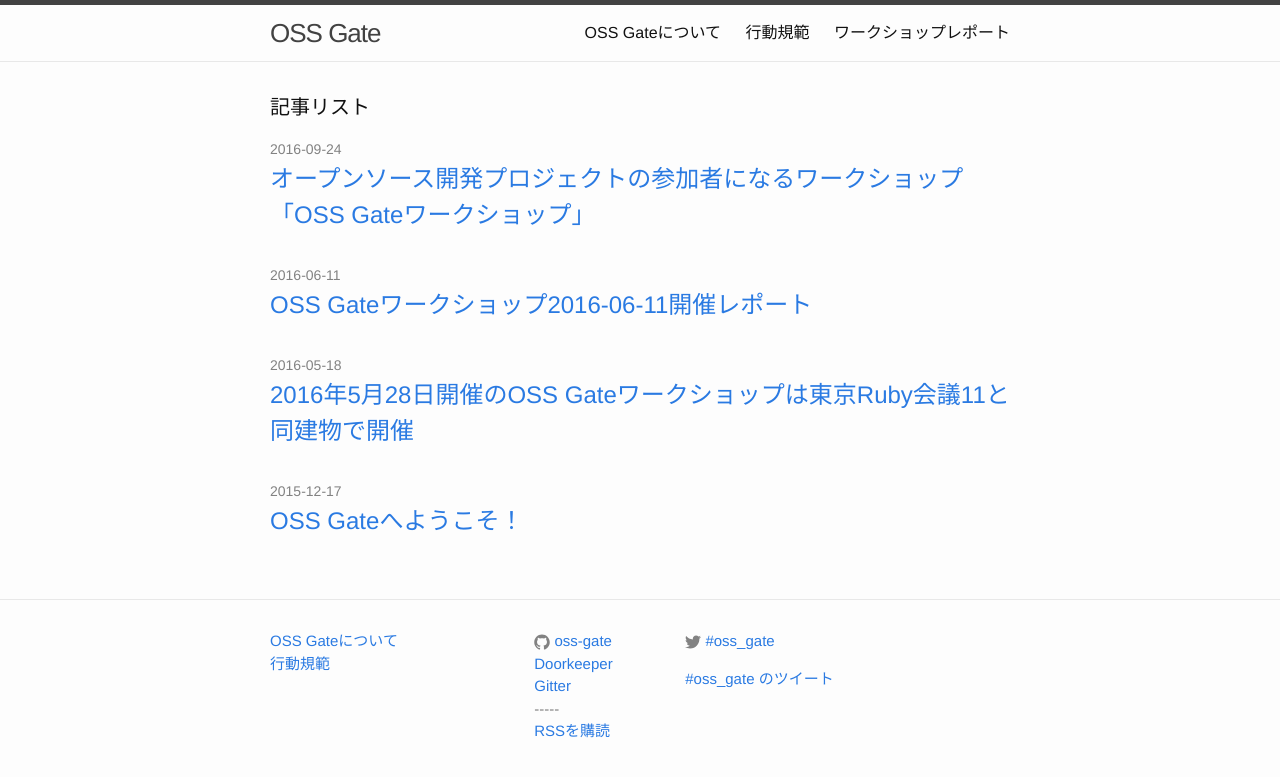
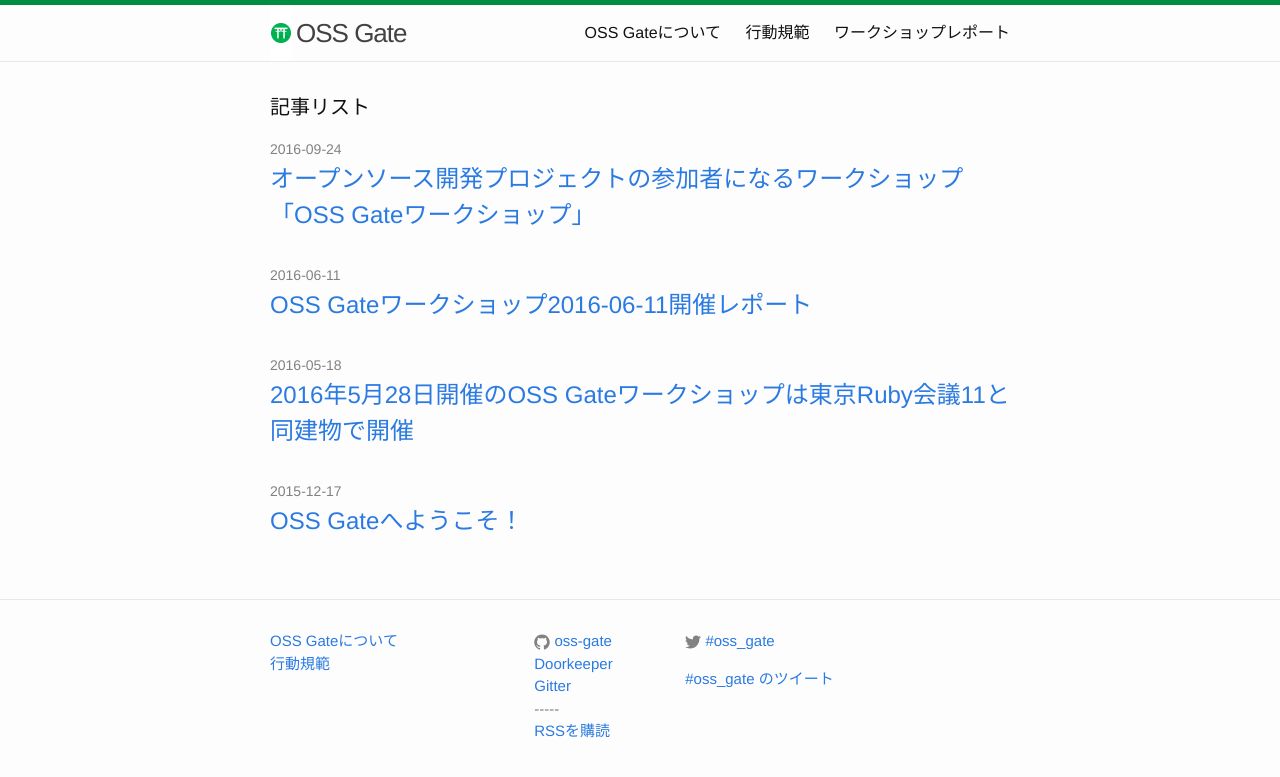
Before and after one commit to oss-gate/oss-gate.github.io, a Jekyll site: the page built from index.html, in a window 1280 px wide. Shown: the top 777 px of the page. Built offline with Jekyll 4.4.1, drawn with Linux system fonts in a browser that asks for light colours; comment, search, counter and statistics services are not loaded.

Commit message:
Add title icon  and change header color
for re-design

```diff
--- a/_sass/_layout.scss
+++ b/_sass/_layout.scss
@@ -2,7 +2,7 @@
  * Site header
  */
 .site-header {
-    border-top: 5px solid $grey-color-dark;
+    border-top: 5px solid #008D40;
     border-bottom: 1px solid $grey-color-light;
     min-height: 56px;
 
@@ -17,6 +17,10 @@
     letter-spacing: -1px;
     margin-bottom: 0;
     float: left;
+
+	background-image: url('../images/logo_s.png');
+	background-repeat:no-repeat;
+	padding:0 0 0 26px;
 
     &,
     &:visited {
```
Also changed, not shown: images/logo.png (added), images/logo_s.png (added).
